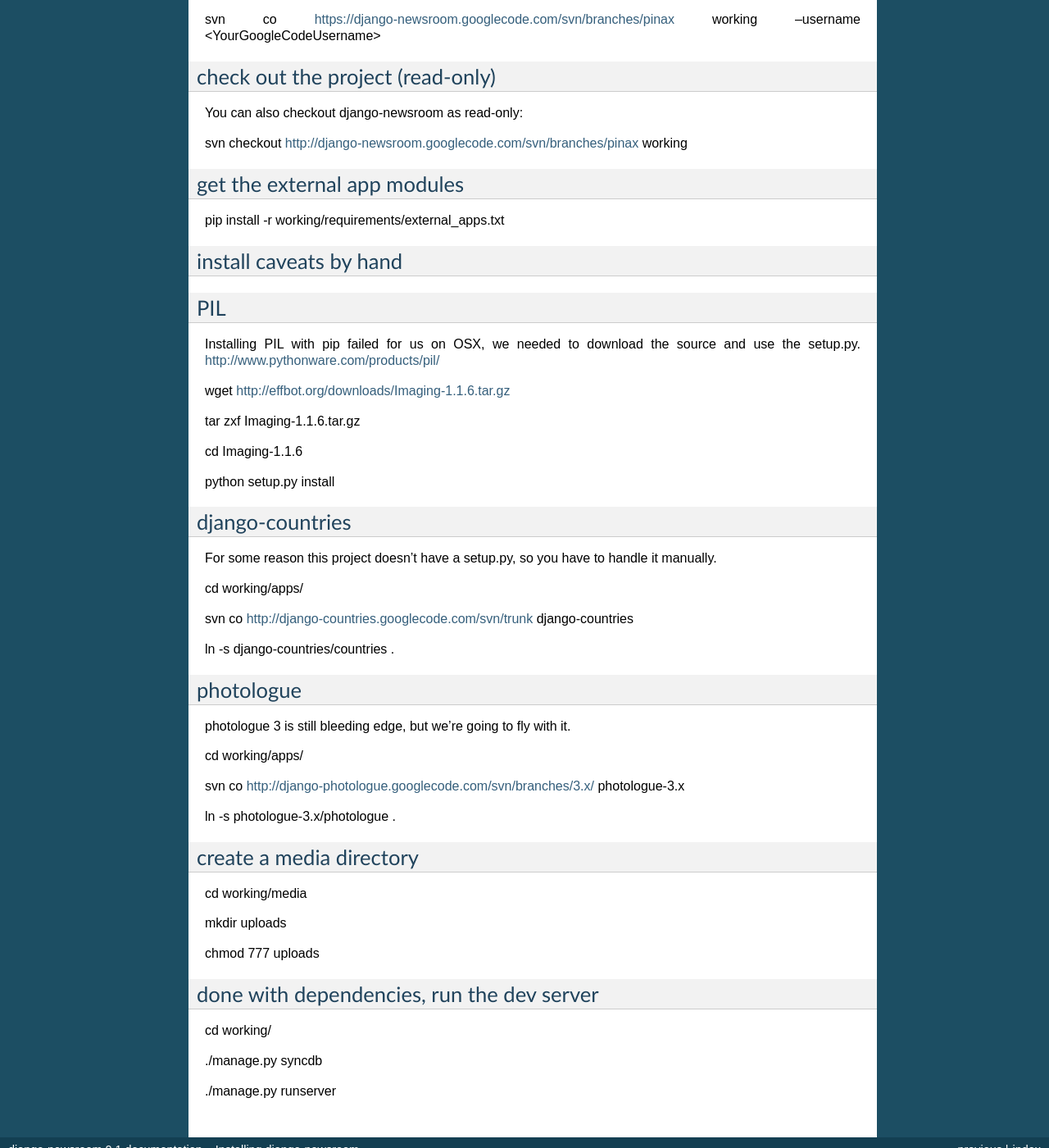
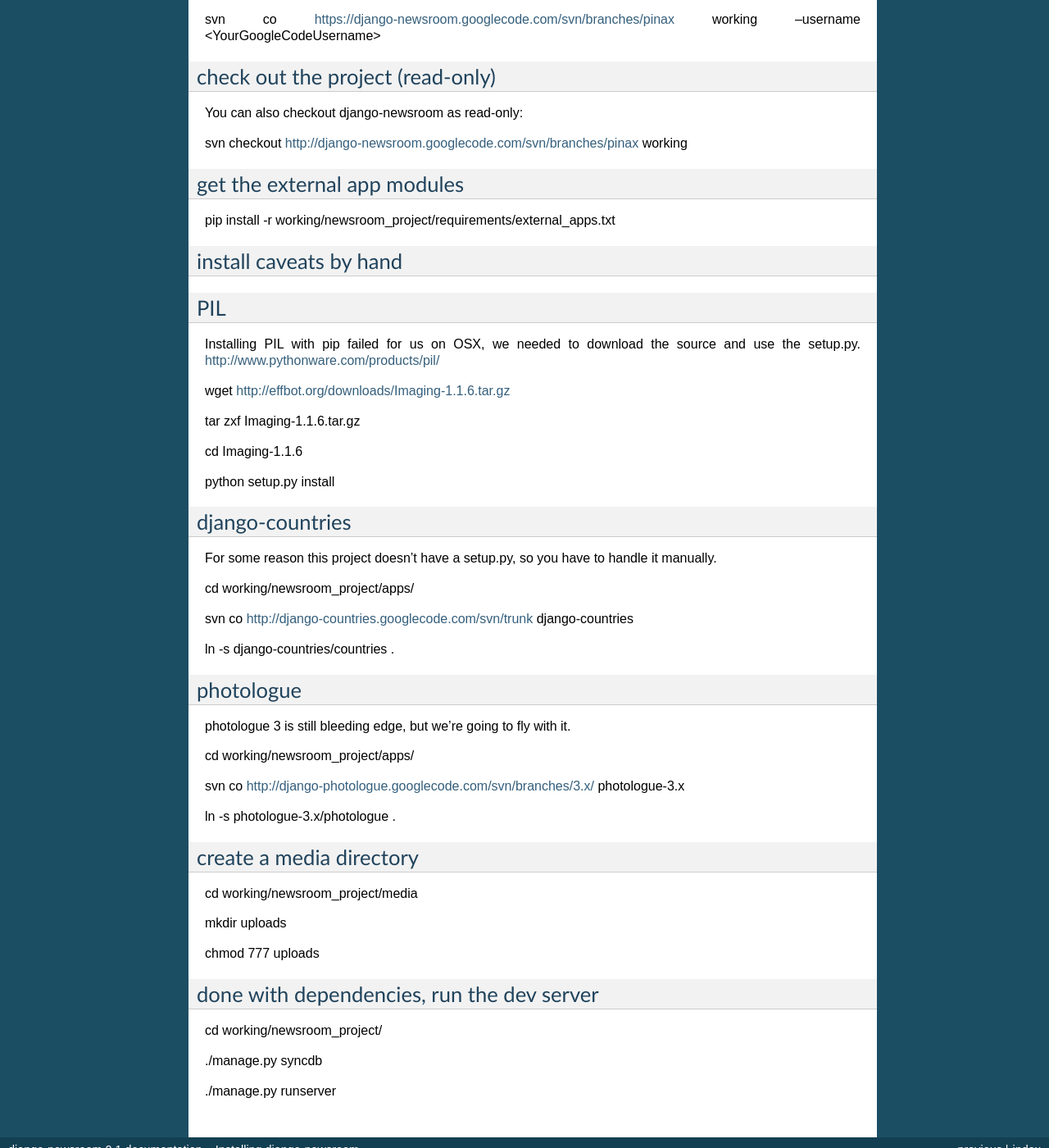
Before and after one commit to johntynan/django-newsroom, a Sphinx documentation site: the page built from docs/install.txt, in a window 1280 px wide and 1400 px high, scrolled down 1087 px. Shown: the whole window at 82% size. Built offline with Sphinx 7.4.7, drawn with Linux system fonts in a browser that asks for light colours.

Commit message:
Corrected the path to read working/newsroom_project/

```diff
--- a/docs/install.txt
+++ b/docs/install.txt
@@ -73,7 +73,7 @@
 get the external app modules
 ----------------------------
 
-pip install -r working/requirements/external_apps.txt
+pip install -r working/newsroom_project/requirements/external_apps.txt
 
 
 install caveats by hand
@@ -98,7 +98,7 @@
 
 For some reason this project doesn't have a setup.py, so you have to handle it manually.
 
-cd working/apps/
+cd working/newsroom_project/apps/
 
 svn co http://django-countries.googlecode.com/svn/trunk django-countries
 
@@ -109,7 +109,7 @@
 
 photologue 3 is still bleeding edge, but we're going to fly with it.
 
-cd working/apps/
+cd working/newsroom_project/apps/
 
 svn co http://django-photologue.googlecode.com/svn/branches/3.x/ photologue-3.x
 
@@ -118,7 +118,7 @@
 
 create a media directory
 ------------------------------------------
-cd working/media
+cd working/newsroom_project/media
 
 mkdir uploads
 
@@ -128,7 +128,7 @@
 done with dependencies, run the dev server
 ------------------------------------------
 
-cd working/
+cd working/newsroom_project/
 
 ./manage.py syncdb
 
```
